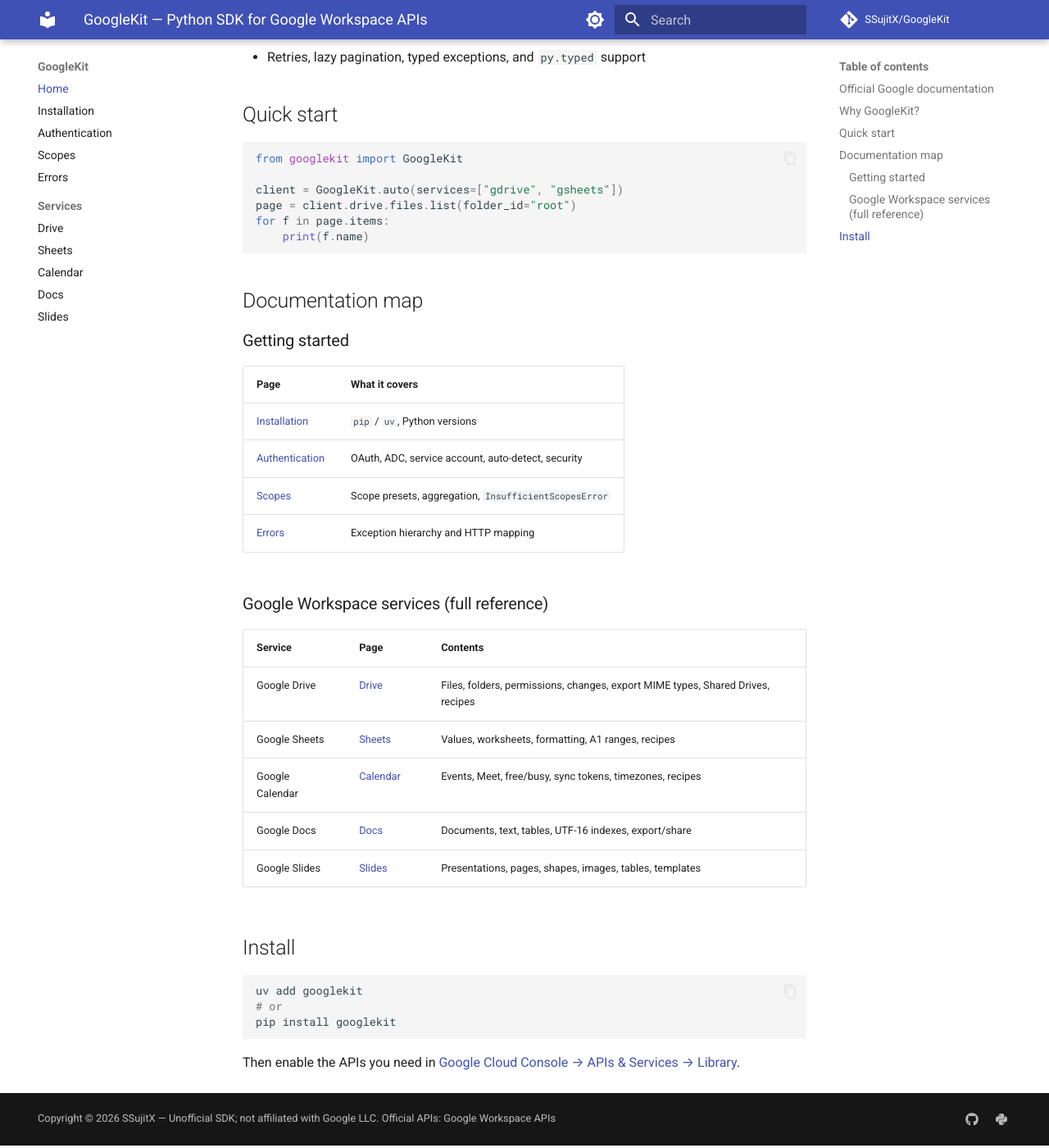
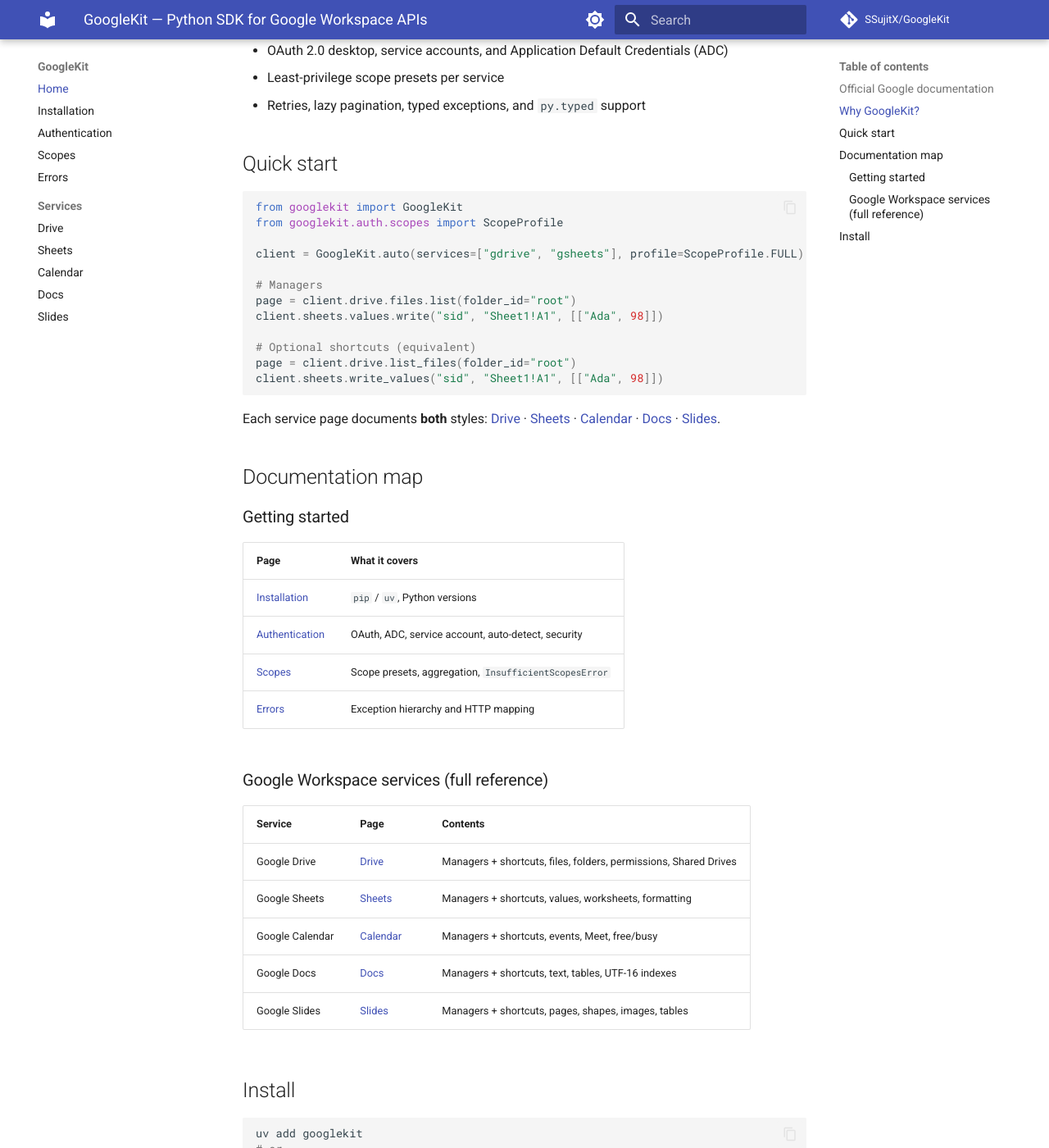
Before and after one commit to SSujitX/GoogleKit, an MkDocs documentation site: the page built from docs/index.md, in a window 1280 px wide and 1400 px high, scrolled down 1086 px. Shown: the whole window at 82% size. Built offline with MkDocs 1.6.1 and Material for MkDocs 9.7.7, drawn with Linux system fonts in a browser that asks for light colours; comment, search, counter and statistics services are not loaded; some of the changed text lies outside the part shown.

Commit message:
docs: Update API documentation for Google Drive, Sheets, Calendar, Docs, and Slides to include managers and shortcuts, enhancing clarity on usage

````diff
--- a/docs/index.md
+++ b/docs/index.md
@@ -32,6 +32,7 @@
 ## Why GoogleKit?
 
 - One consistent Python API across five Google Workspace products
+- **Managers** (full control) plus optional **shortcuts** (flat helpers) — both autocomplete after `client.drive.`
 - Google client libraries included by default (`uv add googlekit` / `pip install googlekit`)
 - OAuth 2.0 desktop, service accounts, and Application Default Credentials (ADC)
 - Least-privilege scope presets per service
@@ -41,12 +42,20 @@
 
 ```python
 from googlekit import GoogleKit
+from googlekit.auth.scopes import ScopeProfile
 
-client = GoogleKit.auto(services=["gdrive", "gsheets"])
+client = GoogleKit.auto(services=["gdrive", "gsheets"], profile=ScopeProfile.FULL)
+
+# Managers
 page = client.drive.files.list(folder_id="root")
-for f in page.items:
-    print(f.name)
+client.sheets.values.write("sid", "Sheet1!A1", [["Ada", 98]])
+
+# Optional shortcuts (equivalent)
+page = client.drive.list_files(folder_id="root")
+client.sheets.write_values("sid", "Sheet1!A1", [["Ada", 98]])
 ```
+
+Each service page documents **both** styles: [Drive](drive.md) · [Sheets](sheets.md) · [Calendar](calendar.md) · [Docs](docs.md) · [Slides](slides.md).
 
 ## Documentation map
 
@@ -63,11 +72,11 @@
 
 | Service | Page | Contents |
 | ------- | ---- | -------- |
-| Google Drive | [Drive](drive.md) | Files, folders, permissions, changes, export MIME types, Shared Drives, recipes |
-| Google Sheets | [Sheets](sheets.md) | Values, worksheets, formatting, A1 ranges, recipes |
-| Google Calendar | [Calendar](calendar.md) | Events, Meet, free/busy, sync tokens, timezones, recipes |
-| Google Docs | [Docs](docs.md) | Documents, text, tables, UTF-16 indexes, export/share |
-| Google Slides | [Slides](slides.md) | Presentations, pages, shapes, images, tables, templates |
+| Google Drive | [Drive](drive.md) | Managers + shortcuts, files, folders, permissions, Shared Drives |
+| Google Sheets | [Sheets](sheets.md) | Managers + shortcuts, values, worksheets, formatting |
+| Google Calendar | [Calendar](calendar.md) | Managers + shortcuts, events, Meet, free/busy |
+| Google Docs | [Docs](docs.md) | Managers + shortcuts, text, tables, UTF-16 indexes |
+| Google Slides | [Slides](slides.md) | Managers + shortcuts, pages, shapes, images, tables |
 
 ## Install
 
````
